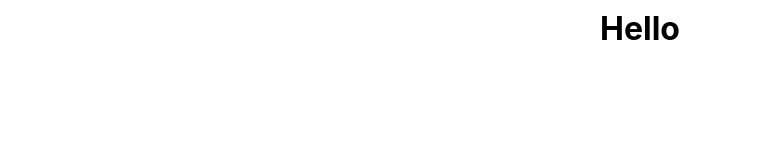
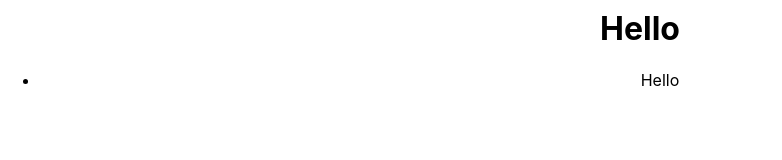
Before and after one commit to Kemosabe2911/Jokes-app, a React (Create React App) app in the folder jokes-app/: page / in a window 1280 px wide. Shown: the part 123-283 px from the top of the page, without its empty margins (0-782 px from the left). Built offline with nearby package versions, Linux system fonts and the light colour scheme.

Commit message:
Update Display

```diff
--- a/jokes-app/src/components/DisplayJokes.js
+++ b/jokes-app/src/components/DisplayJokes.js
@@ -1,20 +1,25 @@
 import React from 'react'
 
 const DisplayJokes = ({result}) =>{
-    const jokes=[];
+    var jokes=[];
+    var items=[];
+
     {
         result.map(res => jokes.push(res));
     }
-    console.log(jokes)
+    console.log(jokes);
+    for( var i=0; i< jokes.length;i++){
+        items= items.concat(jokes[i]);
+    }
+    console.log(items);
     return(
         <div className="output">
             <h1>Hello</h1>
         <ul>
-            {jokes.map( (joke) =>{
-                joke.map((data) =>{
-                    <li>{data}</li>
-                })
+            {items.map((data) =>{
+                <li>{data}</li>
             })}
+            <li>Hello</li>
         </ul>
         </div>
     )
```
Also changed, not shown: 1 other file (tests, documents, lock files or other folders).
